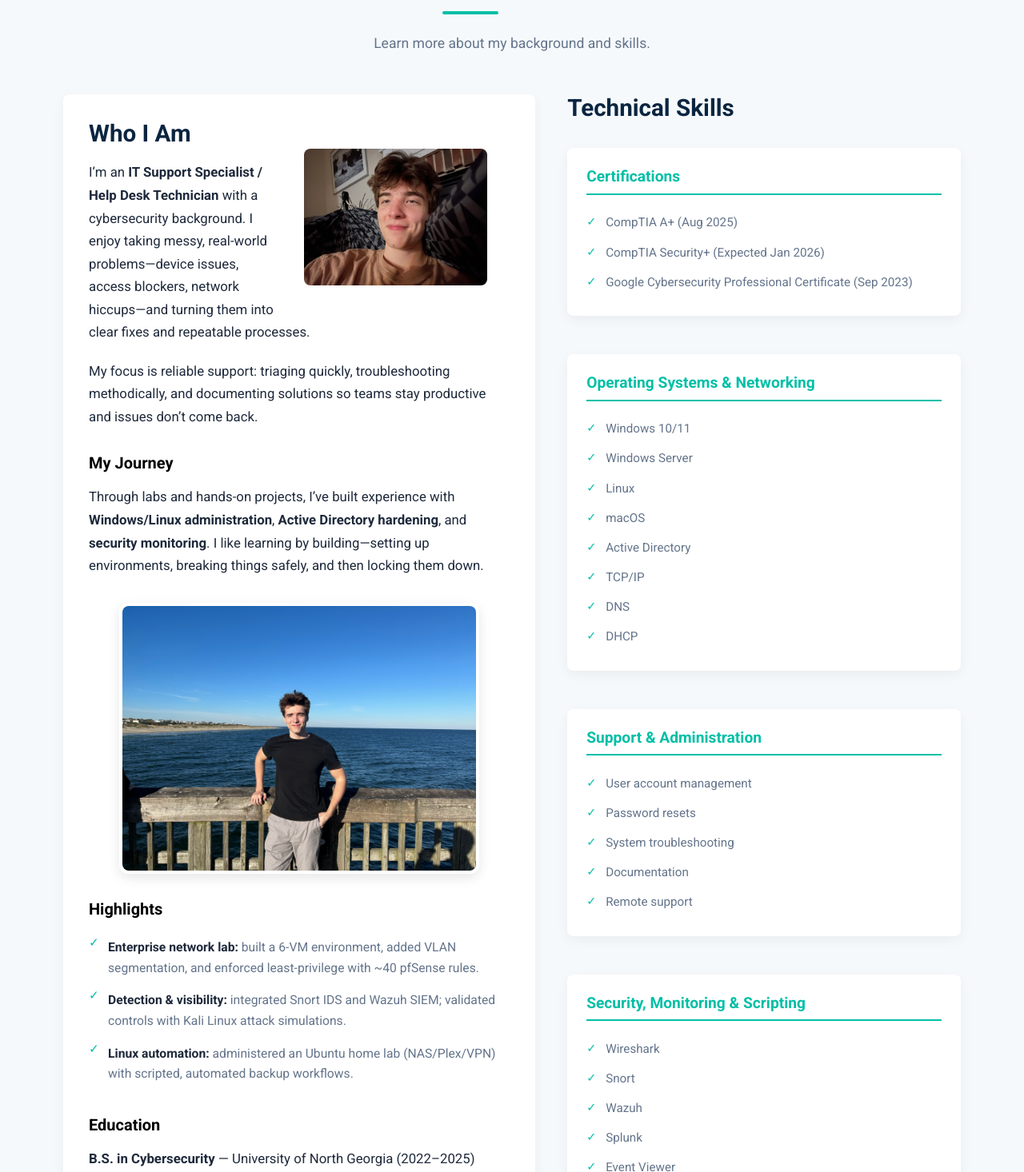
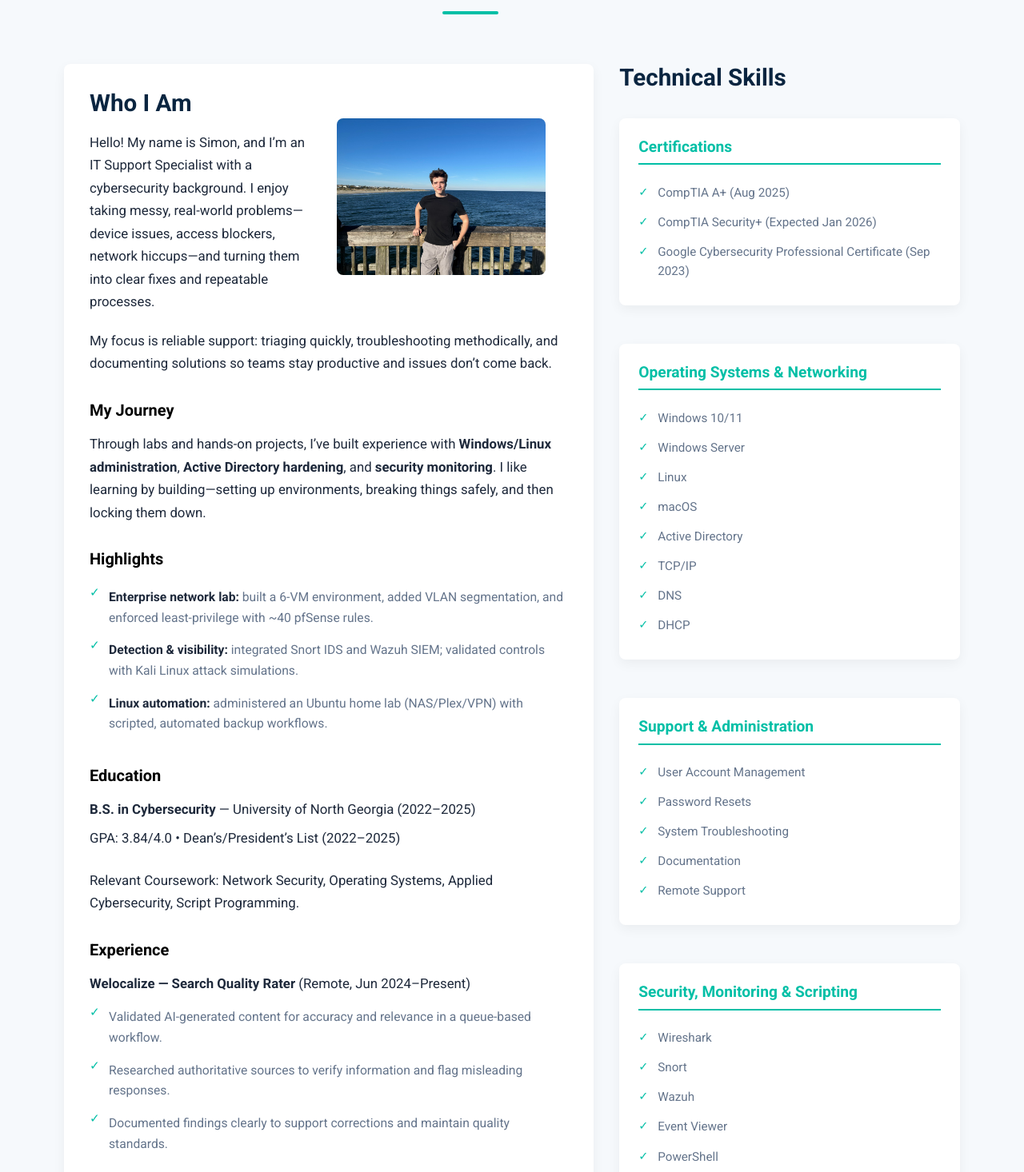
Before and after one commit to Simoon896/portfolioWebsite, a React (Vite) app: page /about in a window 1280 px wide. Shown: the part 164-1630 px from the top of the page at 80% size. Built offline with nearby package versions, Linux system fonts and the light colour scheme.

Commit message:
Enhancements to website

```diff
--- a/src/components/sections/About.jsx
+++ b/src/components/sections/About.jsx
@@ -1,6 +1,5 @@
 import '../../styles/About.css';
 import { Link, useNavigate } from 'react-router-dom';
-import aboutSnap from '../../assets/aboutSnap.png';
 import aboutSnap2 from '../../assets/aboutSnap2.jpg';
 
 function About() {
@@ -8,8 +7,8 @@ function About() {
   const skills = [
     { category: 'Certifications', items: ['CompTIA A+ (Aug 2025)', 'CompTIA Security+ (Expected Jan 2026)', 'Google Cybersecurity Professional Certificate (Sep 2023)'] },
     { category: 'Operating Systems & Networking', items: ['Windows 10/11', 'Windows Server', 'Linux', 'macOS', 'Active Directory', 'TCP/IP', 'DNS', 'DHCP'] },
-    { category: 'Support & Administration', items: ['User account management', 'Password resets', 'System troubleshooting', 'Documentation', 'Remote support'] },
-    { category: 'Security, Monitoring & Scripting', items: ['Wireshark', 'Snort', 'Wazuh', 'Splunk', 'Event Viewer', 'PowerShell', 'Bash', 'Python'] },
+    { category: 'Support & Administration', items: ['User Account Management', 'Password Resets', 'System Troubleshooting', 'Documentation', 'Remote Support'] },
+    { category: 'Security, Monitoring & Scripting', items: ['Wireshark', 'Snort', 'Wazuh', 'Event Viewer', 'PowerShell', 'Bash', 'Python'] },
   ];
 
   return (
@@ -17,7 +16,6 @@ function About() {
       <div className="container">
         <div className="section-header text-center mb-5">
           <h2>About Me</h2>
-          <p className="section-subtitle">Learn more about my background and skills.</p>
         </div>
         <div className="about-content">
           <div className="about-grid">
@@ -25,10 +23,10 @@ function About() {
               <div className="card p-4">
                 <h3>Who I Am</h3>
                 <div className="about-image-container">
-                  <img src={aboutSnap} alt="Profile" className="about-profile-image" />
+                  <img src={aboutSnap2} alt="Working on projects" className="about-profile-image" />
                 </div>
                 <p>
-                  I’m an <strong>IT Support Specialist / Help Desk Technician</strong> with a cybersecurity background. I enjoy taking messy, real-world problems—device issues, access blockers, network hiccups—and turning them into clear fixes and repeatable processes.
+                  Hello! My name is Simon, and I’m an IT Support Specialist with a cybersecurity background. I enjoy taking messy, real-world problems—device issues, access blockers, network hiccups—and turning them into clear fixes and repeatable processes.
                 </p>
                 <p>
                   My focus is reliable support: triaging quickly, troubleshooting methodically, and documenting solutions so teams stay productive and issues don’t come back.
@@ -38,10 +36,6 @@ function About() {
                 <p>
                   Through labs and hands-on projects, I’ve built experience with <strong>Windows/Linux administration</strong>, <strong>Active Directory hardening</strong>, and <strong>security monitoring</strong>. I like learning by building—setting up environments, breaking things safely, and then locking them down.
                 </p>
-
-                <div className="about-secondary-image">
-                  <img src={aboutSnap2} alt="Working on projects" className="about-work-image" />
-                </div>
 
                 <h4 className="mt-4 mb-2">Highlights</h4>
                 <ul className="about-highlights">
--- a/src/components/sections/Projects.jsx
+++ b/src/components/sections/Projects.jsx
@@ -60,7 +60,7 @@ function Projects() {
             <div className="project-card card" key={project.id}>
               <div className="project-image-container">
                 {project.youtubeId ? (
-                  <div className="video-wrapper">
+                  <div className="video-wrapper video-card-wrapper">
                     <iframe
                       className="project-video"
                       src={`https://www.youtube-nocookie.com/embed/${project.youtubeId}`}
--- a/src/pages/CyberCapstoneProject.jsx
+++ b/src/pages/CyberCapstoneProject.jsx
@@ -17,7 +17,7 @@ function CyberCapstoneProject() {
       </header>
 
       <section className="project-image-section">
-        <div className="video-wrapper">
+        <div className="video-wrapper video-detail-wrapper">
           <iframe
             className="project-video"
             src={`https://www.youtube-nocookie.com/embed/${youtubeId}`}
--- a/src/styles/About.css
+++ b/src/styles/About.css
@@ -1,6 +1,12 @@
 .about-section {
   padding: 4rem 0;
   background-color: var(--background-color);
+}
+
+.about-section .container {
+  max-width: 1220px;
+  padding-left: 1rem;
+  padding-right: 1rem;
 }
 
 .section-header {
@@ -21,8 +27,8 @@
 
 .about-grid {
   display: grid;
-  grid-template-columns: 1.2fr 1fr;
-  gap: 2.5rem;
+  grid-template-columns: 1.4fr 0.9fr;
+  gap: 2rem;
   align-items: flex-start;
 }
 
--- a/src/styles/ProjectDetails.css
+++ b/src/styles/ProjectDetails.css
@@ -88,6 +88,25 @@
 /* Specific smaller size for the Catalogr page image */
 .project-main-image.catalogr-main-image {
   max-width: 350px;
+}
+
+.video-detail-wrapper {
+  position: relative;
+  width: 100%;
+  max-width: 1000px;
+  padding-top: 56.25%;
+  margin: 0 auto;
+  border-radius: 12px;
+  overflow: hidden;
+  box-shadow: 0 6px 18px rgba(0, 0, 0, 0.08);
+}
+
+.video-detail-wrapper .project-video {
+  position: absolute;
+  inset: 0;
+  width: 100%;
+  height: 100%;
+  border: 0;
 }
 
 .project-details-container section {
--- a/src/styles/Projects.css
+++ b/src/styles/Projects.css
@@ -57,6 +57,17 @@
 
 .project-card:hover .project-image {
   transform: scale(1.08);
+}
+
+.video-card-wrapper {
+  position: absolute;
+  inset: 0;
+}
+
+.video-card-wrapper .project-video {
+  width: 100%;
+  height: 100%;
+  border: 0;
 }
 
 .project-content {
```
Also changed, not shown: src/assets/aboutSnap.png (deleted).
